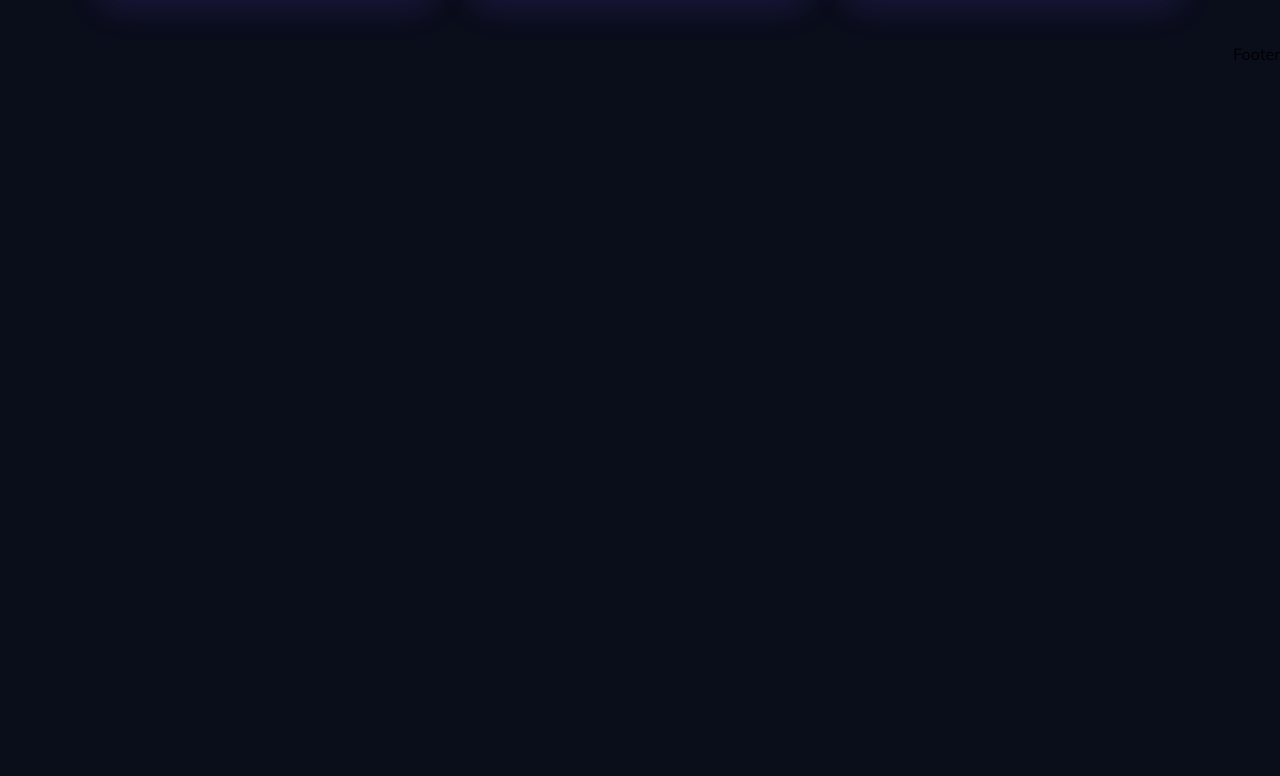
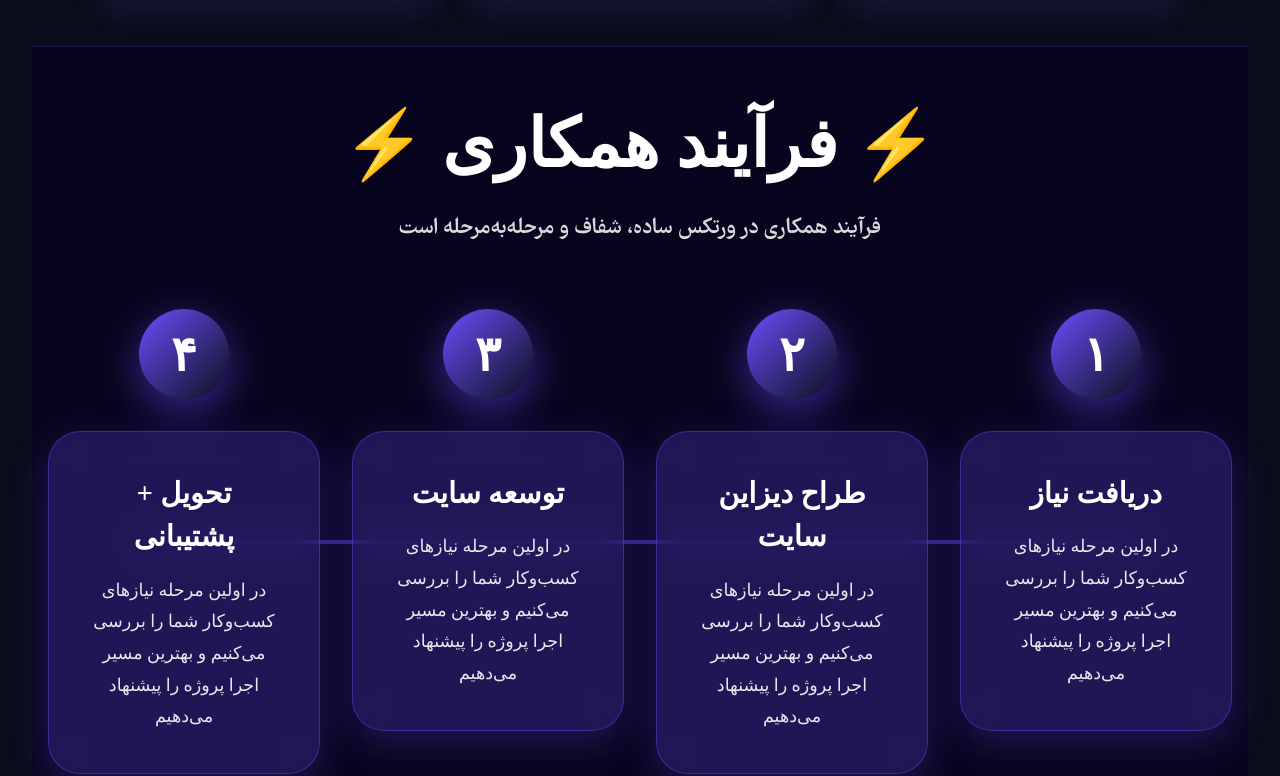
Before and after one commit to Morteza-Hoseinzadeh/vortex-web-team-app, a Next.js app: page / in a window 1280 px wide. Shown: the part 3952-4728 px from the top of the page. Before the commit the page ends 4020 px from the top, so only its background shows below. Built offline with nearby package versions, Linux system fonts and the light colour scheme; a web font is replaced by a local one.

Commit message:
Develop CoopWays section with responsive mode

```diff
--- a/src/app/page.tsx
+++ b/src/app/page.tsx
@@ -1,4 +1,3 @@
-import React from 'react';
 import { Box } from '@mui/material';
 
 // Custom components
@@ -7,6 +6,7 @@
 import OurServices from '@/components/pages/Home/OurServices';
 import CoopiesLogoSection from '@/components/pages/Home/CoopiesLogoSection';
 import Portfolios from '@/components/pages/Home/Portfolios';
+import CoopWays from '@/components/pages/Home/CoopWays';
 
 export default function Home() {
   return (
@@ -16,6 +16,7 @@
         <OurServices />
         <CoopiesLogoSection />
         <Portfolios />
+        <CoopWays />
       </Box>
     </ChildrenLayout>
   );
--- /dev/null
+++ b/src/components/pages/Home/CoopWays.tsx
@@ -0,0 +1,93 @@
+'use client';
+
+import React from 'react';
+import { Box, Typography, useTheme } from '@mui/material';
+
+export default function CoopWays() {
+  const theme = useTheme();
+
+  const steps = [
+    {
+      number: '۱',
+      title: 'دریافت نیاز',
+      desc: 'در اولین مرحله نیازهای کسب‌وکار شما را بررسی می‌کنیم و بهترین مسیر اجرا پروژه را پیشنهاد می‌دهیم',
+    },
+    {
+      number: '۲',
+      title: 'طراح دیزاین سایت',
+      desc: 'در اولین مرحله نیازهای کسب‌وکار شما را بررسی می‌کنیم و بهترین مسیر اجرا پروژه را پیشنهاد می‌دهیم',
+    },
+    {
+      number: '۳',
+      title: 'توسعه سایت',
+      desc: 'در اولین مرحله نیازهای کسب‌وکار شما را بررسی می‌کنیم و بهترین مسیر اجرا پروژه را پیشنهاد می‌دهیم',
+    },
+    {
+      number: '۴',
+      title: 'تحویل + پشتیبانی',
+      desc: 'در اولین مرحله نیازهای کسب‌وکار شما را بررسی می‌کنیم و بهترین مسیر اجرا پروژه را پیشنهاد می‌دهیم',
+    },
+  ];
+
+  return (
+    <Box component="section" sx={{ py: 6, px: 2, bgcolor: 'rgba(10, 5, 30, 0.95)', backdropFilter: 'blur(20px)', borderTop: '1px solid rgba(107, 78, 255, 0.2)', borderBottom: '1px solid rgba(107, 78, 255, 0.2)', textAlign: 'center' }}>
+      {/* Header */}
+      <Box mb={{ xs: 6, md: 8 }}>
+        <Typography component="h2" sx={{ fontSize: { xs: '2.6rem', md: '3.6rem', lg: '4.2rem' }, fontWeight: 900, color: '#fff', mb: 2, display: 'flex', alignItems: 'center', justifyContent: 'center', gap: 2 }}>
+          <span role="img" aria-label="lightning">
+            ⚡
+          </span>
+          فرآیند همکاری
+          <span role="img" aria-label="lightning">
+            ⚡
+          </span>
+        </Typography>
+
+        <Typography component="p" sx={{ fontSize: { xs: '1.1rem', md: '1.4rem' }, fontWeight: 600, color: 'rgba(255, 255, 255, 0.85)', maxWidth: '800px', mx: 'auto' }}>
+          فرآیند همکاری در ورتکس ساده، شفاف و مرحله‌به‌مرحله است
+        </Typography>
+      </Box>
+
+      {/* Timeline Line */}
+      <Box sx={{ position: 'relative', width: '100%', mx: 'auto', mb: { xs: 4, md: 6 } }}>
+        {/* Main Line */}
+        <Box sx={{ display: { xs: 'none', lg: 'inline' }, height: '4px', bgcolor: 'rgba(107, 78, 255, 0.4)', borderRadius: '2px', position: 'absolute', top: '50%', left: { xs: '10%', md: '8%' }, right: { xs: '10%', md: '8%' }, transform: 'translateY(-50%)', zIndex: 1 }} />
+
+        {/* Steps */}
+        <Box display="flex" justifyContent="space-between" position="relative" zIndex="2" flexDirection={{ xs: 'column', lg: 'row' }} gap={4}>
+          {steps.map((step, index) => (
+            <Box key={index} sx={{ flex: 1, display: 'flex', flexDirection: 'column', alignItems: 'center', gap: 4 }}>
+              {/* Number Circle */}
+              <Box
+                sx={{
+                  width: { xs: 70, md: 90 },
+                  height: { xs: 70, md: 90 },
+                  borderRadius: '50%',
+                  bgcolor: 'primary.main',
+                  background: `linear-gradient(135deg, ${theme.palette.primary.main} 0%, ${theme.palette.primary.dark} 100%)`,
+                  display: 'flex',
+                  alignItems: 'center',
+                  justifyContent: 'center',
+                  fontSize: { xs: '2.4rem', md: '3rem' },
+                  fontWeight: 900,
+                  color: '#fff',
+                  boxShadow: '0 12px 40px rgba(107, 78, 255, 0.5)',
+                  transition: 'all 0.4s ease',
+                  '&:hover': { transform: 'scale(1.15)', boxShadow: '0 20px 60px rgba(107, 78, 255, 0.6)' },
+                }}
+              >
+                {step.number}
+              </Box>
+
+              {/* Card */}
+              <Box sx={{ width: { xs: '100%', sm: '80%', md: '100%' }, maxWidth: 320, p: { xs: 4, md: 5 }, borderRadius: '32px', bgcolor: 'rgba(107, 78, 255, 0.25)', backdropFilter: 'blur(16px)', border: '1px solid rgba(107, 78, 255, 0.4)', boxShadow: '0 12px 40px rgba(107, 78, 255, 0.25)', transition: 'all 0.4s ease', '&:hover': { transform: 'translateY(-12px)', bgcolor: 'rgba(107, 78, 255, 0.35)', boxShadow: '0 20px 60px rgba(107, 78, 255, 0.35)' } }}>
+                <Typography sx={{ fontSize: { xs: '1.4rem', md: '1.8rem' }, fontWeight: 900, color: '#fff', mb: 2 }}>{step.title}</Typography>
+                <Typography sx={{ fontSize: { xs: '0.95rem', md: '1.1rem' }, fontWeight: 500, color: 'rgba(255, 255, 255, 0.9)', lineHeight: 1.8 }}>{step.desc}</Typography>
+              </Box>
+            </Box>
+          ))}
+        </Box>
+      </Box>
+    </Box>
+  );
+}
```
